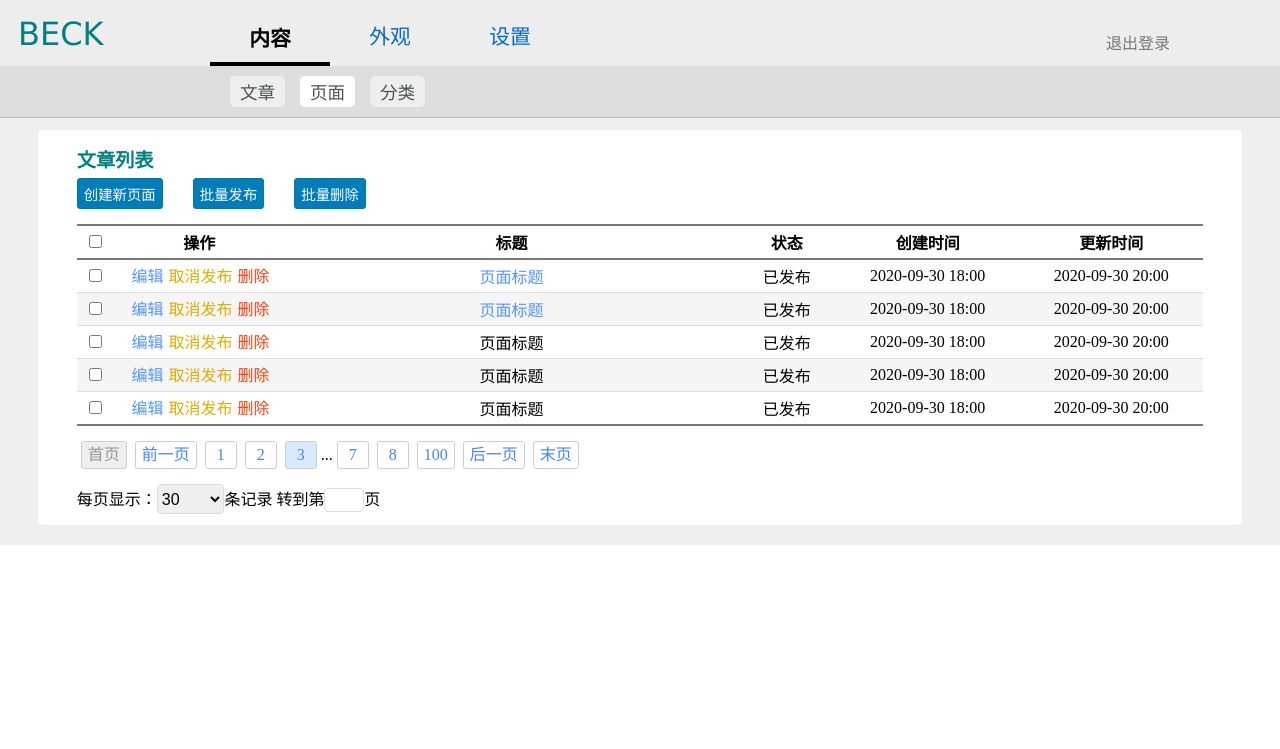
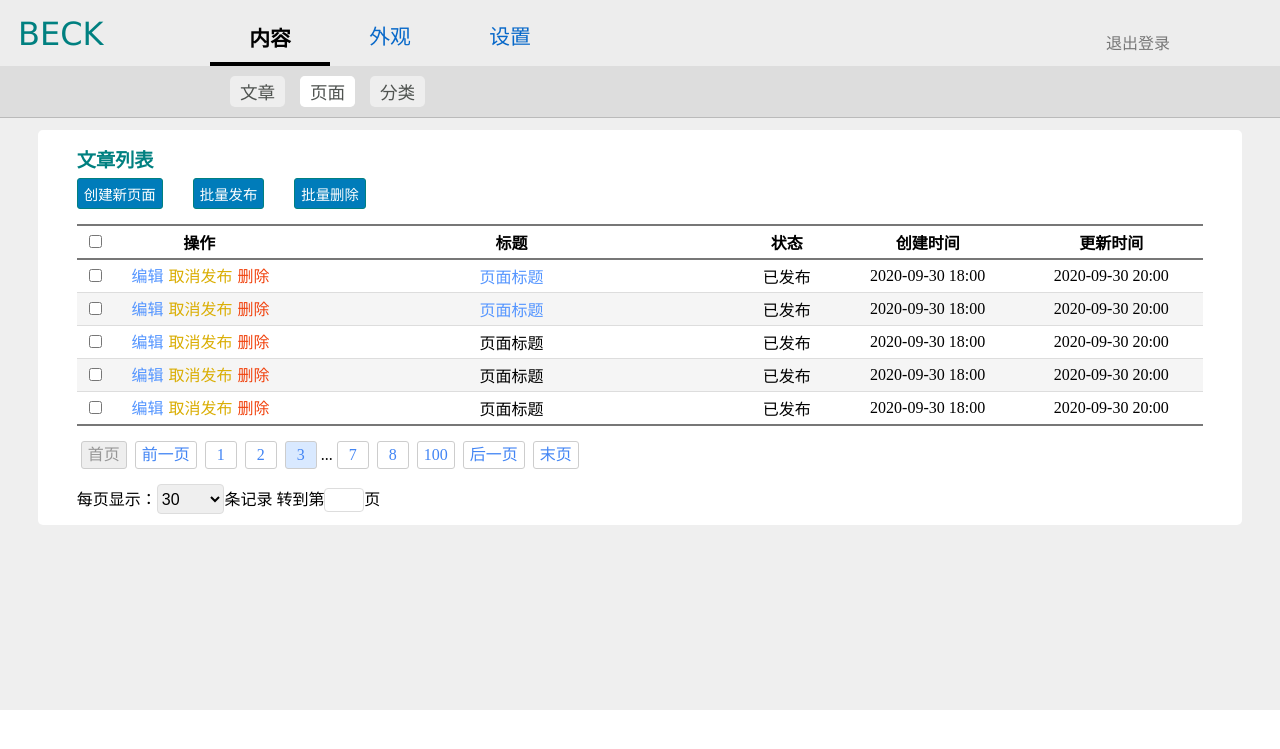
Before and after one commit to mazhongchao/beck, a PHP site: template adm/template/admin/page-list.html in a window 1280 px wide. Shown: the top 749 px of the page. Run offline with PHP 8.4, Linux system fonts and the light colour scheme; the template is opened without the code that fills it, so the values that code supplies are empty.

Commit message:
update style

```diff
--- a/adm/static/style.css
+++ b/adm/static/style.css
@@ -33,7 +33,7 @@
 .logout a{text-decoration: none; color: #777777;}
 .logout a:hover{color: #4f5350;}
 
-.main-content{float:left;width:100%;margin-top:110px; background-color: #efefef;}
+.main-content{float:left;width:100%;margin-top:110px; min-height: 600px; background-color: #efefef;}
 .content-block{float:left; width: 88%; margin:20px 3%; padding: 10px 3%;background: #fff; border-radius: 5px;}
 .block-title{float: left; width: 100%; margin: 5px auto; color: teal; font-size: 1.2em; font-weight: bold;}
 .item-radio {width: 2%;}
```
